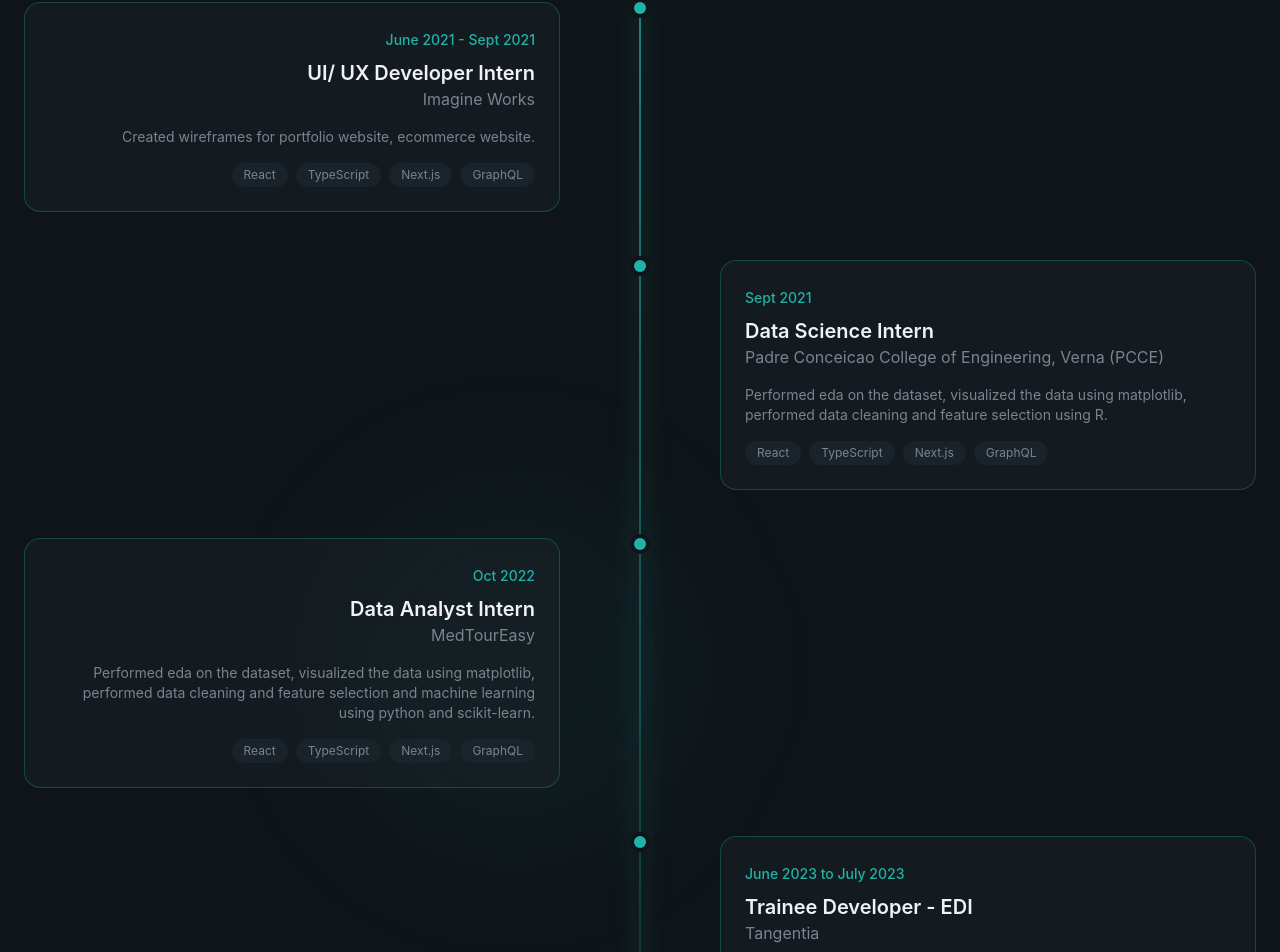
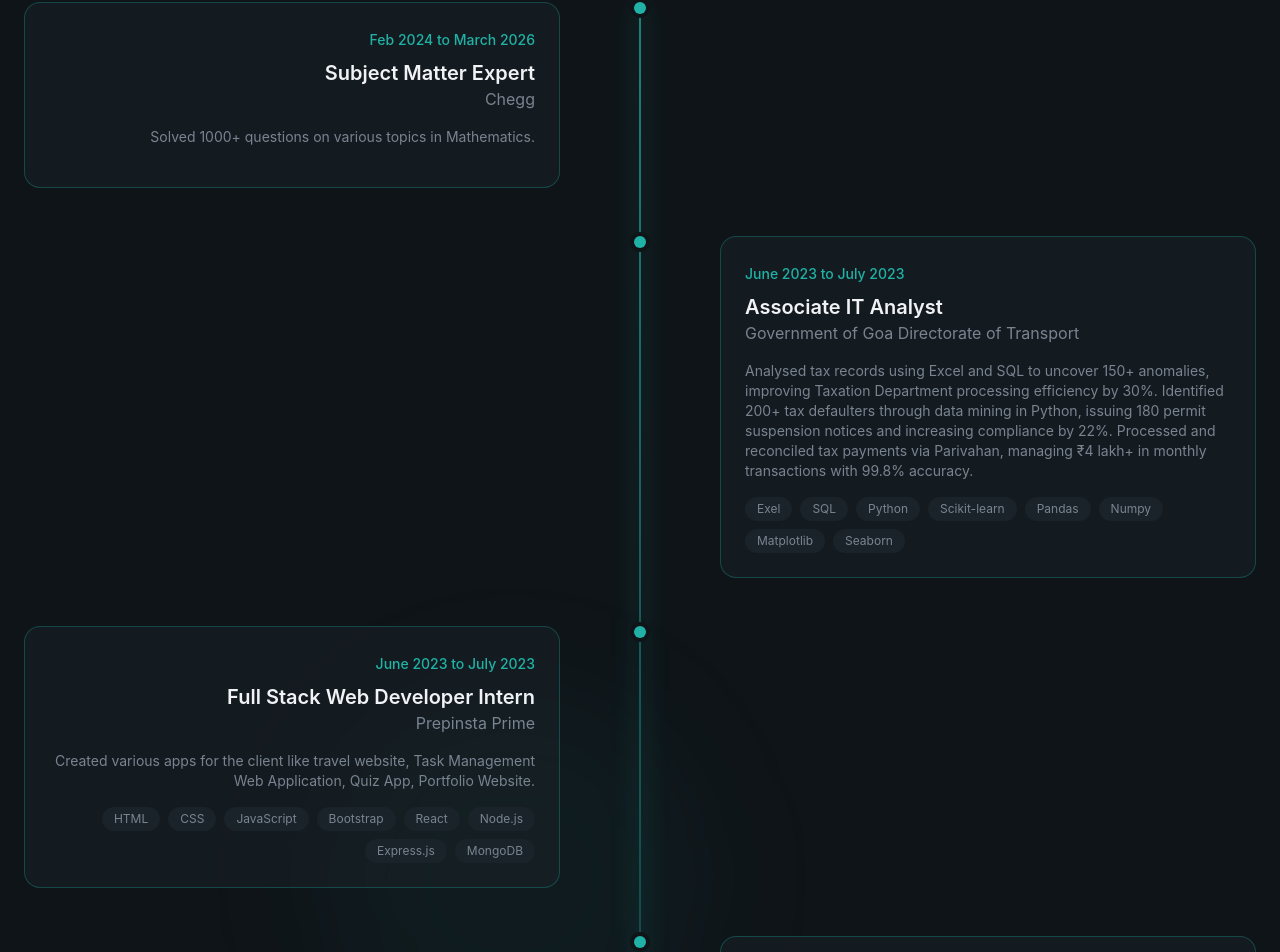
Before and after one commit to ronaldo-28/dev-portfolio, a React (Vite) app: page / in a window 1280 px wide. Shown: the part 4047-4999 px from the top of the page. Built offline with nearby package versions, Linux system fonts and the light colour scheme; no server answers.

Commit message:
Added experience section

```diff
--- a/src/sections/Experience.jsx
+++ b/src/sections/Experience.jsx
@@ -1,11 +1,53 @@
 const experiences = [
   {
-    period: "June 2021 - Sept 2021",
-    role: "UI/ UX Developer Intern",
-    company: "Imagine Works",
+    period: "Feb 2024 to March 2026",
+    role: "Subject Matter Expert",
+    company: "Chegg",
     description:
-      "Created wireframes for portfolio website, ecommerce website.",
-    technologies: ["React", "TypeScript", "Next.js", "GraphQL"],
+      "Solved 1000+ questions on various topics in Mathematics. ",
+    technologies: [],
+    current: false
+  },
+  {
+    period: "June 2023 to July 2023",
+    role: "Associate IT Analyst",
+    company: "Government of Goa Directorate of Transport",
+    description:
+       `
+      Analysed tax records using Excel and SQL to uncover 150+ anomalies, improving Taxation Department processing efficiency by 30%.
+
+      Identified 200+ tax defaulters through data mining in Python, issuing 180 permit suspension notices and increasing compliance by 22%.
+
+      Processed and reconciled tax payments via Parivahan, managing ₹4 lakh+ in monthly transactions with 99.8% accuracy.
+    `,
+    technologies: ["Exel", "SQL", "Python", "Scikit-learn", "Pandas", "Numpy", "Matplotlib", "Seaborn"],
+    current: false
+  },
+  {
+    period: "June 2023 to July 2023",
+    role: "Full Stack Web Developer Intern",
+    company: "Prepinsta Prime",
+    description:
+      "Created various apps for the client like travel website, Task Management Web Application, Quiz App, Portfolio Website.",
+    technologies: ["HTML", "CSS", "JavaScript", "Bootstrap", "React", "Node.js", "Express.js", "MongoDB"],
+    current: false
+  },
+  {
+    period: "June 2023 to July 2023",
+    role: "Trainee Developer - EDI",
+    company: "Tangentia",
+    description:
+      "Converted data to various EDI formats.",
+    technologies: ["AS2", "EDIFACT", "ANSI X12"],
+    current: false
+  },
+  {
+    period: "Oct 2022",
+    role: "Data Analyst Intern",
+    company: "MedTourEasy",
+    description:
+      "Performed EDA on the dataset, visualized the data using matplotlib, performed data cleaning and feature selection and machine learning using python and scikit-learn.",
+    technologies: ["Python", "Scikit-learn", "Pandas", "Numpy", "Matplotlib", "Seaborn"],
     current: false
   },
   {
@@ -13,46 +55,19 @@ const experiences = [
     role: "Data Science Intern",
     company: "Padre Conceicao College of Engineering, Verna (PCCE) ",
     description:
-      "Performed eda on the dataset, visualized the data using matplotlib, performed data cleaning and feature selection using R.",
-    technologies: ["React", "TypeScript", "Next.js", "GraphQL"],
+      "Performed EDA on the dataset, visualized the data using matplotlib, performed data cleaning and feature selection using R.",
+    technologies: ["R", "SQL"],
     current: false
   },
   {
-    period: "Oct 2022",
-    role: "Data Analyst Intern",
-    company: "MedTourEasy",
+    period: "June 2021 - Sept 2021",
+    role: "UI/ UX Developer Intern",
+    company: "Imagine Works",
     description:
-      "Performed eda on the dataset, visualized the data using matplotlib, performed data cleaning and feature selection and machine learning using python and scikit-learn.",
-    technologies: ["React", "TypeScript", "Next.js", "GraphQL"],
+      "Created wireframes for portfolio website, ecommerce website.",
+    technologies: ["Figma"],
     current: false
   },
-  {
-    period: "June 2023 to July 2023",
-    role: "Trainee Developer - EDI",
-    company: "Tangentia",
-    description:
-      "Converted data to various EDI formats",
-    technologies: ["React", "TypeScript", "Next.js", "GraphQL"],
-    current: false
-  },
-  {
-    period: "June 2023 to July 2023",
-    role: "Trainee Developer - EDI",
-    company: "Tangentia",
-    description:
-      "Converted data to various EDI formats",
-    technologies: ["React", "TypeScript", "Next.js", "GraphQL"],
-    current: false
-  },
-  {
-    period: "June 2023 to July 2023",
-    role: "Trainee Developer - EDI",
-    company: "Tangentia",
-    description:
-      "Converted data to various EDI formats",
-    technologies: ["React", "TypeScript", "Next.js", "GraphQL"],
-    current: false
-  }
 ]
 export const Experience = () => {
   return (
```
